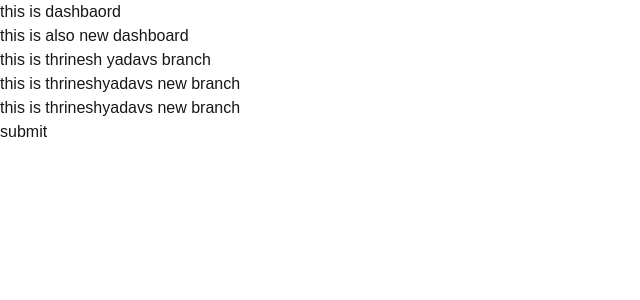
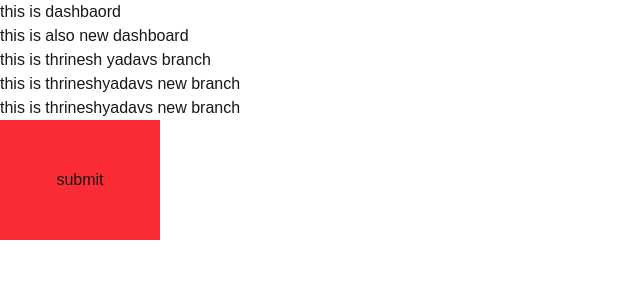
Before and after one commit to Thrinesh-yadav775/testing, a Next.js app: page / in a window 1280 px wide. Shown: the top 300 px of the page, without its empty margins (0-640 px from the left). Built offline with nearby package versions, Linux system fonts and the light colour scheme.

Commit message:
added color to button

```diff
--- a/app/page.tsx
+++ b/app/page.tsx
@@ -6,7 +6,7 @@ export default function Home() {
       <h6>this is thrinesh yadavs branch</h6>
       <h4>this is thrineshyadavs new branch</h4>
       <h4>this is thrineshyadavs new branch</h4>
-      <button>submit</button>
+      <button className="bg-red-500 h-30 w-40">submit</button>
     </div>
   );
 }
```
